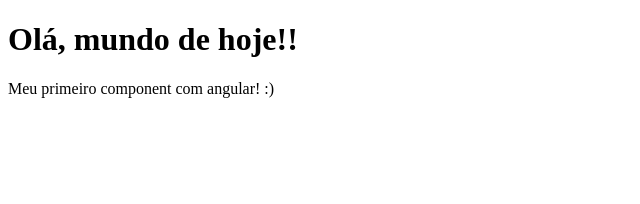
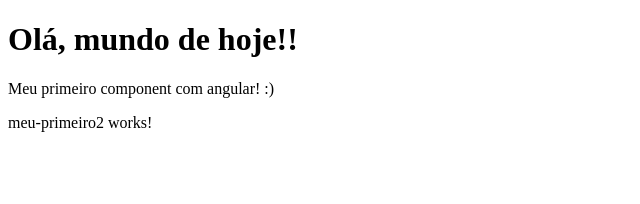
Before and after one commit to uandersonferreira/curso-angular, an Angular app in the folder angular-loiane/primeiro-projeto/: page / in a window 1280 px wide. Shown: the top 204 px of the page, without its empty margins (0-640 px from the left). Built offline with nearby package versions, Linux system fonts and the light colour scheme.

Commit message:
criando um component pelo ng

```diff
--- a/angular-loiane/primeiro-projeto/src/app/app.component.html
+++ b/angular-loiane/primeiro-projeto/src/app/app.component.html
@@ -2,3 +2,4 @@
 <router-outlet></router-outlet>
 
 <meu-primeiro-component></meu-primeiro-component>
+<app-meu-primeiro2></app-meu-primeiro2>
--- a/angular-loiane/primeiro-projeto/src/app/app.module.ts
+++ b/angular-loiane/primeiro-projeto/src/app/app.module.ts
@@ -4,11 +4,13 @@ import { BrowserModule } from '@angular/platform-browser';
 import { AppRoutingModule } from './app-routing.module';
 import { AppComponent } from './app.component';
 import { MeuPrimeiroComponent } from './meu-primeiro/meu-primeiro.component';
+import { MeuPrimeiro2Component } from './meu-primeiro2/meu-primeiro2.component';
 
 @NgModule({
   declarations: [
     AppComponent,
-    MeuPrimeiroComponent
+    MeuPrimeiroComponent,
+    MeuPrimeiro2Component
   ],
   imports: [
     BrowserModule,
--- /dev/null
+++ b/angular-loiane/primeiro-projeto/src/app/meu-primeiro2/meu-primeiro2.component.html
@@ -0,0 +1 @@
+<p>meu-primeiro2 works!</p>
```
Also changed, not shown: angular-loiane/primeiro-projeto/src/app/meu-primeiro/meu-primeiro.component.ts (+25 -1 lines), angular-loiane/primeiro-projeto/src/app/meu-primeiro2/meu-primeiro2.component.ts (added, +10 -0 lines), angular-loiane/primeiro-projeto/src/app/meu-primeiro2/meu-primeiro2.component.css (added), 1 other file (tests, documents, lock files or other folders).
